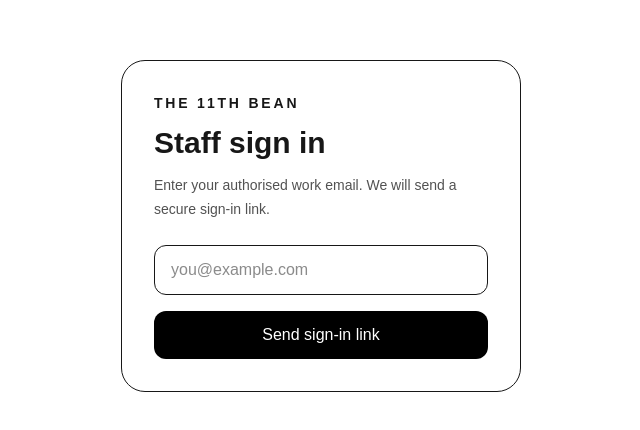
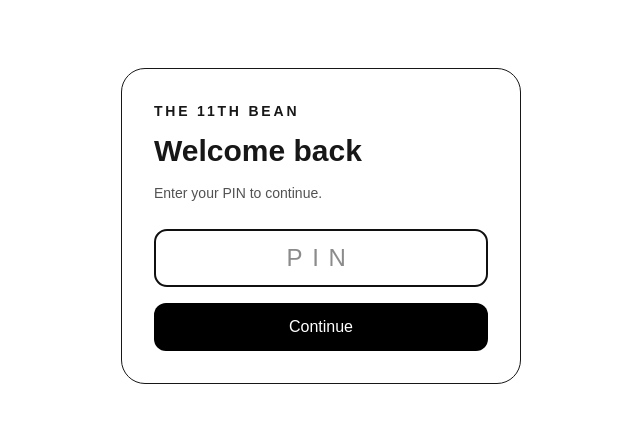
Before and after one commit to shishirbs2007/the11thbean-crm, a Next.js app: page /login in a window 1280 px wide. Shown: the part 174-604 px from the top of the page, without its empty margins (319-959 px from the left). Built offline with nearby package versions, Linux system fonts and the light colour scheme.

Commit message:
Convert login screen to PIN entry

```diff
--- a/src/app/login/page.tsx
+++ b/src/app/login/page.tsx
@@ -1,9 +1,9 @@
-import { sendMagicLink } from "./actions";
+import { verifyPin } from "./actions";
 
 export default async function LoginPage({
   searchParams,
 }: {
-  searchParams: Promise<{ sent?: string; error?: string }>;
+  searchParams: Promise<{ error?: string }>;
 }) {
   const params = await searchParams;
 
@@ -11,32 +11,29 @@
     <main className="mx-auto flex min-h-screen max-w-md items-center px-6">
       <section className="w-full rounded-3xl border p-8">
         <p className="text-sm font-semibold uppercase tracking-[0.2em]">The 11th Bean</p>
-        <h1 className="mt-3 text-3xl font-semibold">Staff sign in</h1>
-        <p className="mt-3 text-sm leading-6 text-neutral-600">
-          Enter your authorised work email. We will send a secure sign-in link.
-        </p>
+        <h1 className="mt-3 text-3xl font-semibold">Welcome back</h1>
+        <p className="mt-3 text-sm leading-6 text-neutral-600">Enter your PIN to continue.</p>
 
-        {params.sent && (
-          <p className="mt-5 rounded-xl bg-neutral-100 p-3 text-sm">
-            Sign-in link sent. Check your inbox.
-          </p>
-        )}
         {params.error && (
           <p className="mt-5 rounded-xl border border-red-300 p-3 text-sm text-red-700">
             {params.error}
           </p>
         )}
 
-        <form action={sendMagicLink} className="mt-6 space-y-4">
+        <form action={verifyPin} className="mt-6 space-y-4">
           <input
-            name="email"
-            type="email"
+            name="pin"
+            type="password"
+            inputMode="numeric"
+            autoComplete="off"
+            maxLength={4}
             required
-            placeholder="you@example.com"
-            className="w-full rounded-xl border px-4 py-3"
+            autoFocus
+            placeholder="PIN"
+            className="w-full rounded-xl border px-4 py-3 text-center text-2xl tracking-[0.4em]"
           />
           <button className="w-full rounded-xl bg-black px-4 py-3 font-medium text-white">
-            Send sign-in link
+            Continue
           </button>
         </form>
       </section>
```
